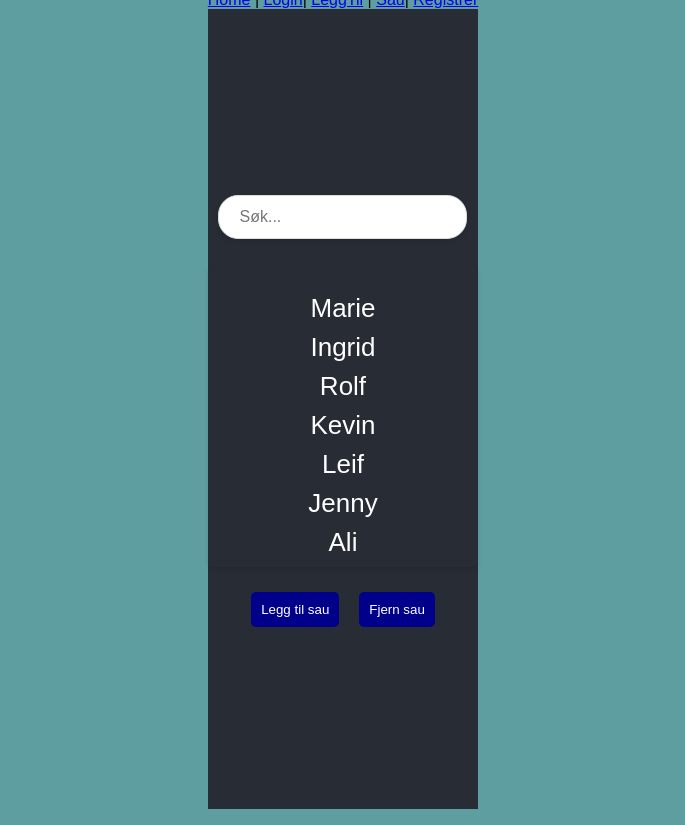
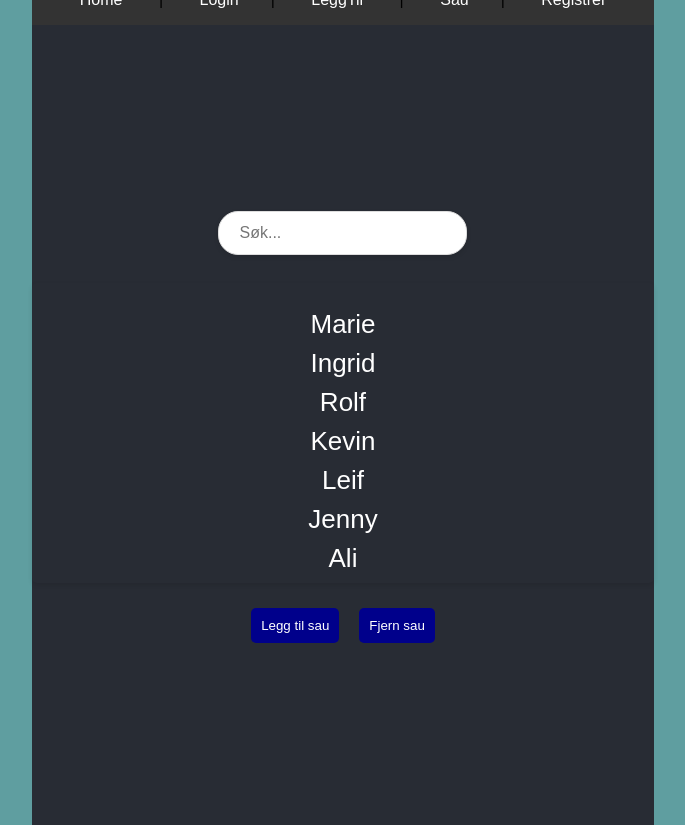
Before and after one commit to Alador22/Sheep-Tracker, a React (Create React App) app in the folder Frontend/: page / in a window 1280 px wide. Shown: the whole page, without its empty margins (297-982 px from the left). Built offline with nearby package versions, Linux system fonts and the light colour scheme; the HTML template or start-up script is replaced by a standard one.

Commit message:
Update App.css

```diff
--- a/Frontend/App.css
+++ b/Frontend/App.css
@@ -11,13 +11,12 @@
   justify-content: center;
   font-size: calc(10px + 2vmin);
   color: white;
-
 }
 
 .list-container {
-  max-height: 300px; /* Adjust based on your needs */
-  overflow-y: auto; /* Enables vertical scrolling */
-  width: 100%; /* Adjust width as necessary */
+  max-height: 300px;
+  overflow-y: auto;
+  width: 100%;
   margin: 20px 0;
   border-radius: 5px;
   box-shadow: 0 2px 5px rgba(0, 0, 0, 0.1);
@@ -39,12 +38,9 @@ input[type="text"]:focus {
   box-shadow: 0 2px 5px rgba(0, 0, 0, 0.2);
 }
 
-
-
 .App-link {
   color: #61dafb;
 }
-
 
 ul {
   list-style-type: none;
@@ -54,7 +50,6 @@ ul {
 li {
   margin: 0.5rem 0;
 }
-
 
 button {
   background-color: #61dafb;
@@ -71,8 +66,6 @@ button:hover {
   background-color: #4a90e2;
 }
 
-
-
 @keyframes App-logo-spin {
   from {
     transform: rotate(0deg);
@@ -87,3 +80,24 @@ button:hover {
   justify-content: center;
   gap: 10px;
 }
+
+nav {
+  background-color: #333;
+  padding: 1rem;
+}
+
+nav a {
+  text-decoration: none;
+  color: #fff;
+  margin: 0 1rem;
+  padding: 0.5rem 1rem;
+  transition: background-color 0.3s;
+}
+
+nav a:hover {
+  background-color: #555;
+}
+
+nav a.active {
+  border-bottom: 2px solid #61dafb;
+}
```
